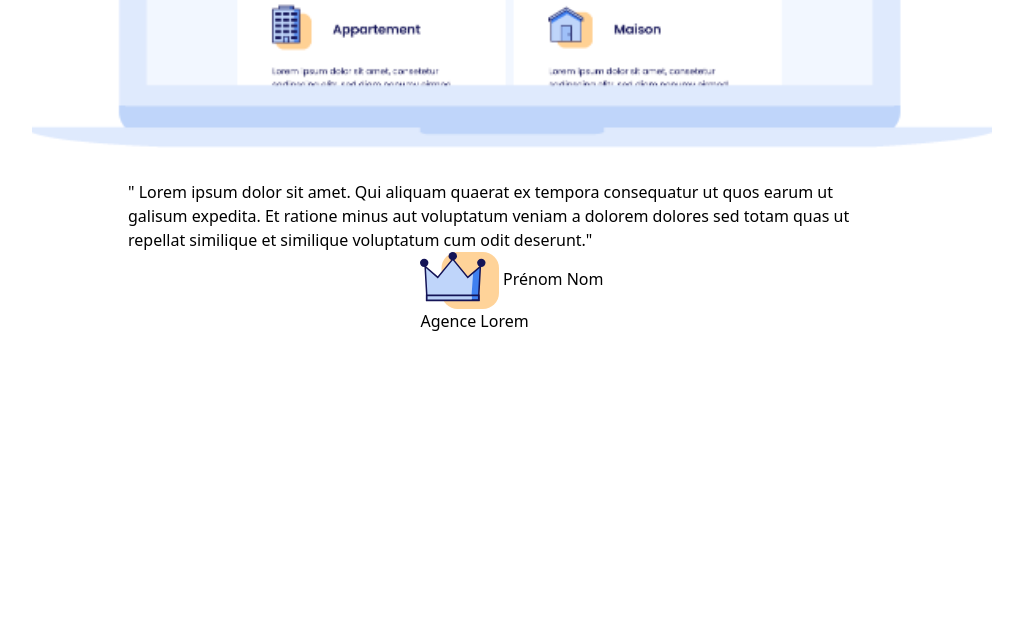
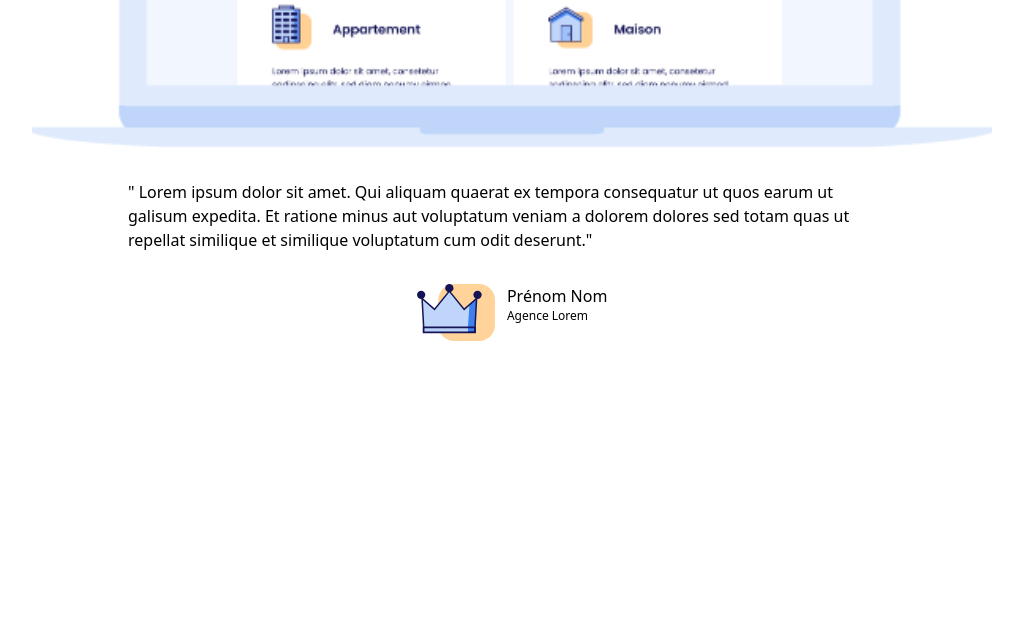
Before and after one commit to aynils/estimer, a Django app: page /agence in a window 1280 px wide. Shown: the part 656-1295 px from the top of the page, without its empty margins (128-1151 px from the left). Run offline with Django 3.2, Linux system fonts and the light colour scheme; some libraries are stand-ins or nearby versions.

Commit message:
Start Agency Page

```diff
--- a/src/templates/estimer/agency.html
+++ b/src/templates/estimer/agency.html
@@ -23,12 +23,12 @@
             Et ratione minus aut voluptatum veniam a dolorem dolores sed totam quas ut repellat similique et similique
             voluptatum cum odit deserunt."</p>
     </div>
-    <div class="container mx-auto">
+    <div class="container mt-8">
     <div class="flex">
-        <div class="mx-auto">
-        <img src="{% static 'images/icons/crown.svg' %}" class="inline-block">
-        <h5 class="inline">Prénom Nom</h5>
-        <p>Agence Lorem</p>
+        <img src="{% static 'images/icons/crown.svg' %}" class="mx-auto mr-0 w-18 h-18">
+        <div class="mx-auto ml-3">
+        <h5>Prénom Nom</h5>
+        <p class="text-xs">Agence Lorem</p>
         </div>
     </div>
     </div>
```
